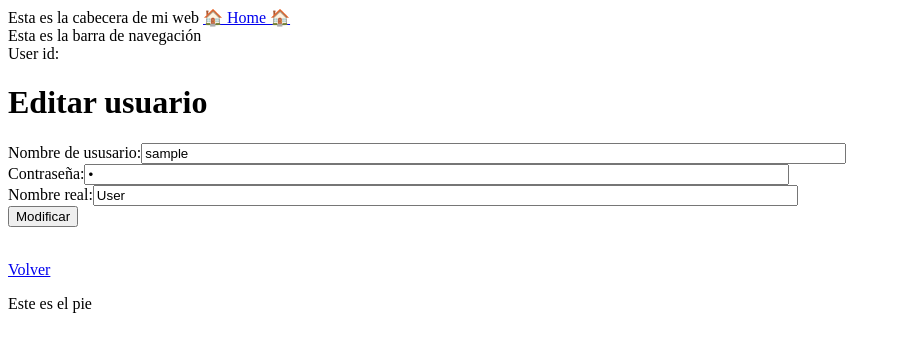
After one commit to juanmatorres-dev/app_reserva_de_recursos, a PHP site: template views/users/edit.php in a window 1280 px wide. The commit adds this page. Shown: the top 352 px of the page, without its empty margins (0-901 px from the left). Run offline with PHP 8.4, Linux system fonts and the light colour scheme; the template is opened without the code that fills it: most values are stand-ins (such as "Sample title", 1, 10 or a date in 2020); data that the repository does not hold is empty.

Commit message:
Editar usuarios en progreso ...
- Comprobar error ❗

```diff
--- /dev/null
+++ b/views/users/edit.php
@@ -0,0 +1,25 @@
+<?php
+
+
+echo "<h1>Editar usuario</h1>";
+
+
+foreach ($data['users'] as $users) {
+
+  echo "<form enctype='multipart/form-data' action = 'index.php' method = 'POST'>
+            <input type='hidden' name='action' value='editUser'>
+            <input type='hidden' name='controller' value='UsersController'>
+				    <input type='hidden' name='id' value='" . $users['id'] . "'>
+                    Nombre de ususario:<input class='form-control' type='text' name='name' size='85' value='" . $users['username'] . "' required><br>
+                    Contraseña:<input class='form-control' type='password' name='description' size='85' value='" . $users['password'] . "' required><br>
+                    Nombre real:<input class='form-control' type='text' name='location' size='85' value='" . $users['realname'] . "' required><br>
+                    ";
+
+// Finalizamos el formulario
+echo "  <input type='hidden' name='action' value='editUser'>
+  <input class='btn btn-outline-primary' type='submit' value='Modificar'>
+</form>";
+echo "<br/><p><a class='btn btn-primary btn-sm' href='index.php?action=showAllUsers&controller=UsersController'>Volver</a></p>";
+
+
+}
--- a/views/users/view_all.php
+++ b/views/users/view_all.php
@@ -38,7 +38,7 @@ if(empty($data['users']) != 1){
         echo "<td>" . $users['password'] . "</td>";
         echo "<td>" . $users['realname'] . "</td>";
 
-        echo "<td><a class='btn btn-outline-info' href='index.php?action=formularioModificarPelicula&id_peliculas=" . $users['id'] . "'>Modificar</a></td>";
+        echo "<td><a class='btn btn-outline-info' href='index.php?controller=UsersController&action=getUserData&id=" . $users['id'] . "'>Modificar</a></td>";
         echo "<td><a class='btn btn-outline-danger confirmacion' href='index.php?controller=UsersController&action=deleteUsers&id=" . $users['id'] . "'>Borrar</a></td>";
         echo "</tr>";
     }
```
Also changed, not shown: controllers/usersController.php (+31 -0 lines), models/usersModel.php (+17 -0 lines).
